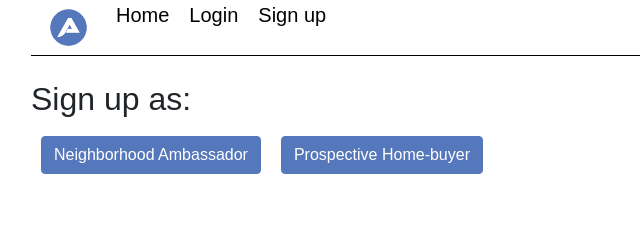
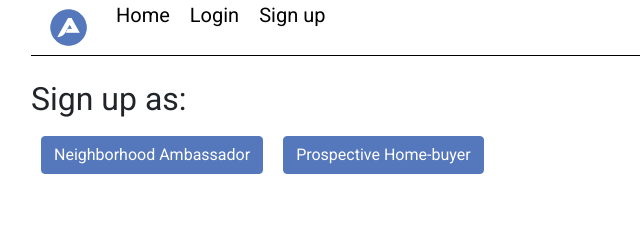
Before and after one commit to graemeerickson/ambassador, a React app in the folder client/: page / in a window 1280 px wide. Shown: the top 240 px of the page, 54-694 px from the left. Built offline with nearby package versions, Linux system fonts and the light colour scheme.

Commit message:
Set Roboto as site-wide font

```diff
--- a/client/src/index.css
+++ b/client/src/index.css
@@ -1,5 +1,5 @@
 body {
   margin: 0;
   padding: 0;
-  font-family: sans-serif;
+  font-family: 'Roboto', sans-serif;
 }
```
